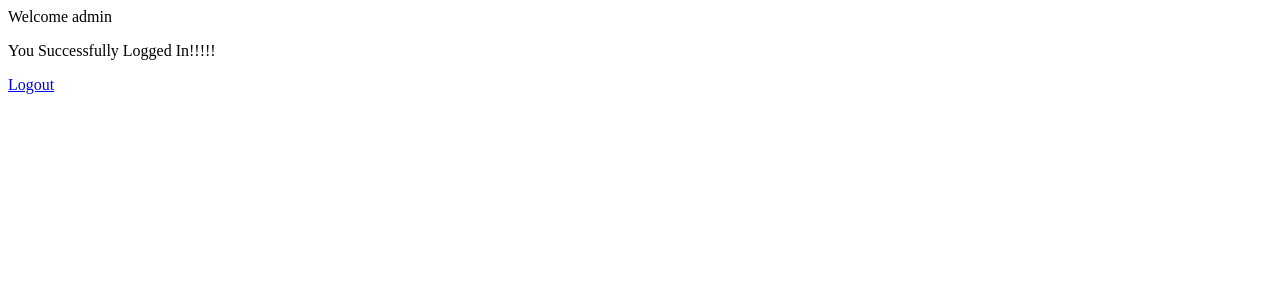
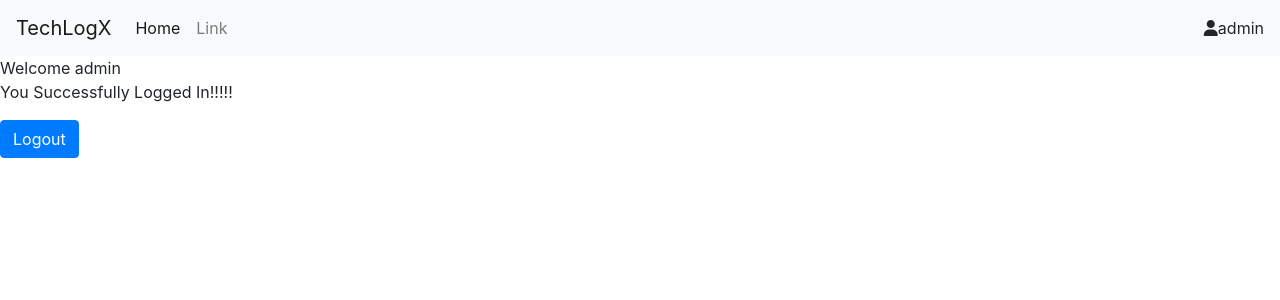
Before and after one commit to Hriday1321/LearningDjango, a Django app: page / in a window 1280 px wide. Shown: the top 300 px of the page. Run offline with Django 3.2, Linux system fonts and the light colour scheme; a user stored in the database is signed in; some libraries are stand-ins or nearby versions.

Commit message:
home page

```diff
--- a/FirstProject/templates/index.html
+++ b/FirstProject/templates/index.html
@@ -2,10 +2,39 @@
 <html>
     <head>
         <title>Welcome to TechLogX</title>
+        <link href="//maxcdn.bootstrapcdn.com/bootstrap/4.0.0/css/bootstrap.min.css" rel="stylesheet" id="bootstrap-css">
+        <script src="//maxcdn.bootstrapcdn.com/bootstrap/4.0.0/js/bootstrap.min.js"></script>
+        <script src="//cdnjs.cloudflare.com/ajax/libs/jquery/3.2.1/jquery.min.js"></script>
+        <script src="https://kit.fontawesome.com/799e9177b9.js" crossorigin="anonymous"></script>
     </head>
     <body>
+        <nav class="navbar navbar-expand-lg navbar-light bg-light">
+          <a class="navbar-brand" href="#">TechLogX</a>
+          <button class="navbar-toggler" type="button" data-toggle="collapse" data-target="#navbarSupportedContent" aria-controls="navbarSupportedContent" aria-expanded="false" aria-label="Toggle navigation">
+            <span class="navbar-toggler-icon"></span>
+          </button>
+
+          <div class="collapse navbar-collapse" id="navbarSupportedContent">
+            <ul class="navbar-nav mr-auto">
+              <li class="nav-item active">
+                <a class="nav-link" href="/">Home <span class="sr-only">(current)</span></a>
+              </li>
+              <li class="nav-item">
+                <a class="nav-link" href="#">Link</a>
+              </li>
+            </ul>
+            <ul class="navbar-nav ml-auto">
+                <li class='nav-item'>
+                    <i class="fa fa-user" aria-hidden="true"></i>
+                </li>
+                <li class='nav-item'>
+                    {{ request.user }}
+                </li>
+            </ul>
+          </div>
+        </nav>
         Welcome {{ request.user }}
         <p>You Successfully Logged In!!!!!</p>
-        <a href='/logout'>Logout</a>
+        <a href='/logout' class='text-center btn btn-primary'>Logout</a>
     </body>
 </html>
```
